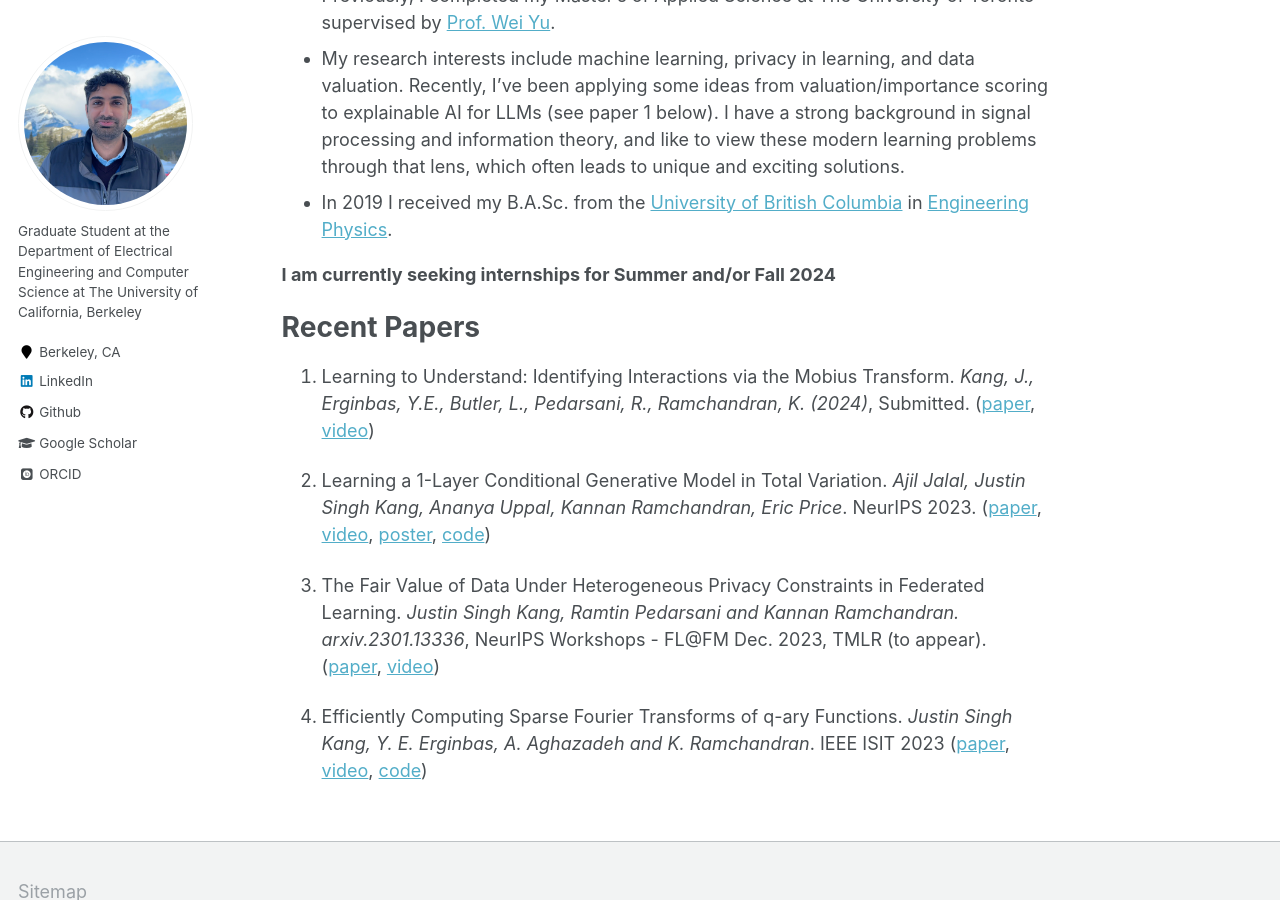
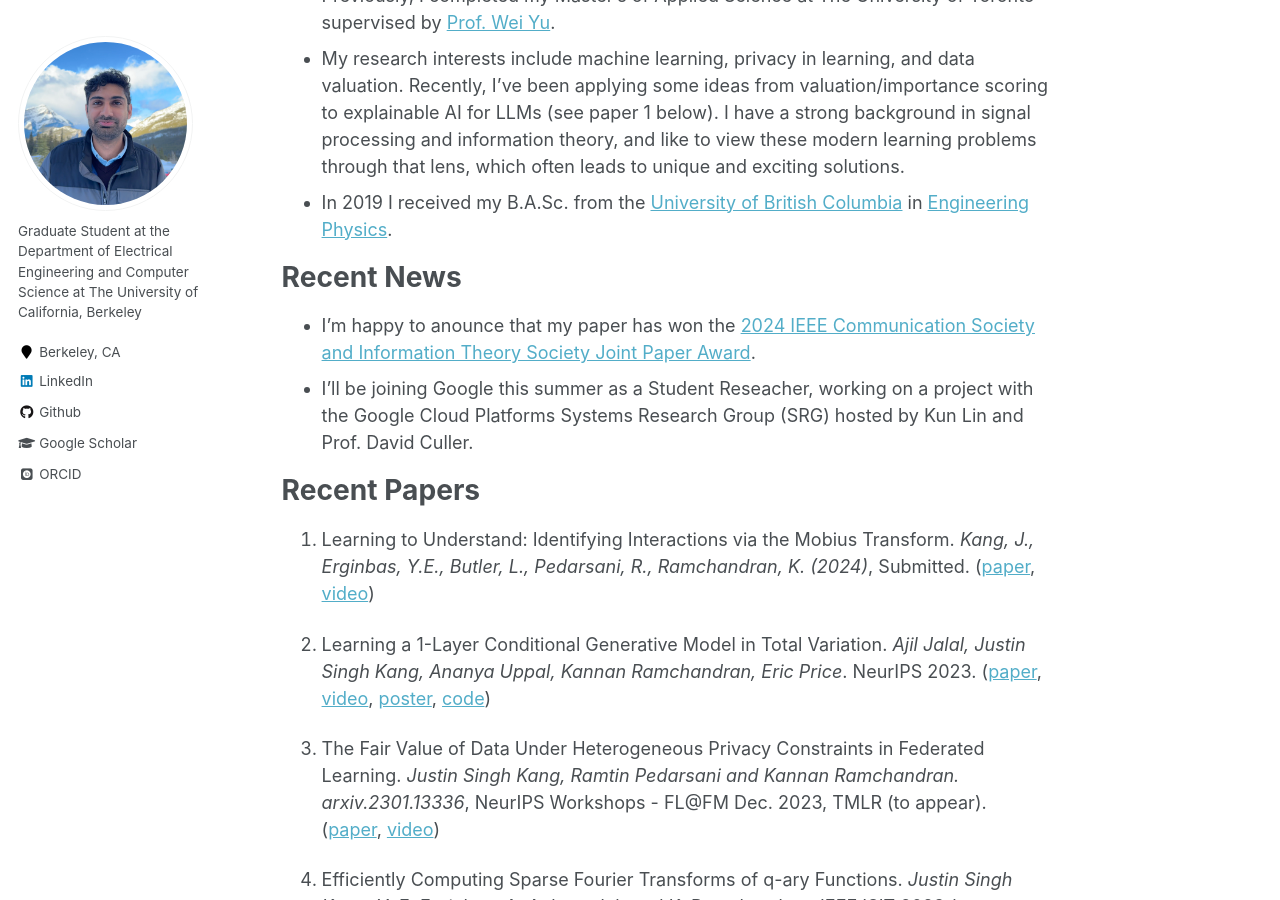
Before and after one commit to justinkang221/justinkang221.github.io, a Jekyll site: the page built from _pages/about.md, in a window 1280 px wide and 900 px high, scrolled down 319 px. Built offline with Jekyll 4.4.1, drawn with Linux system fonts in a browser that asks for light colours; some web fonts are replaced.

Commit message:
added news

```diff
--- a/_pages/about.md
+++ b/_pages/about.md
@@ -14,7 +14,10 @@ Welcome to my website. You can find my <a href='publications'>Publications</a>,
 * My research interests include machine learning, privacy in learning, and data valuation. Recently, I've been applying some ideas from valuation/importance scoring to explainable AI for LLMs (see paper 1 below). I have a strong background in signal processing and information theory, and like to view these modern learning problems through that lens, which often leads to unique and exciting solutions.
 * In 2019 I received my B.A.Sc. from the <a href='https://www.ubc.ca/'>University of British Columbia</a> in <a href="https://www.engphys.ubc.ca/">Engineering Physics</a>.
 
-**I am currently seeking internships for Summer and/or Fall 2024**
+Recent News
+======
+* I'm happy to anounce that my paper has won the <a href="https://www.itsoc.org/news/recipients-2024-ieee-communication-society-and-information-theory-society-joint-paper-award">2024 IEEE Communication Society and Information Theory Society Joint Paper Award</a>.
+* I'll be joining Google this summer as a Student Reseacher, working on a project with the Google Cloud Platforms Systems Research Group (SRG) hosted by Kun Lin and Prof. David Culler.
 
 Recent Papers
 ======
```
